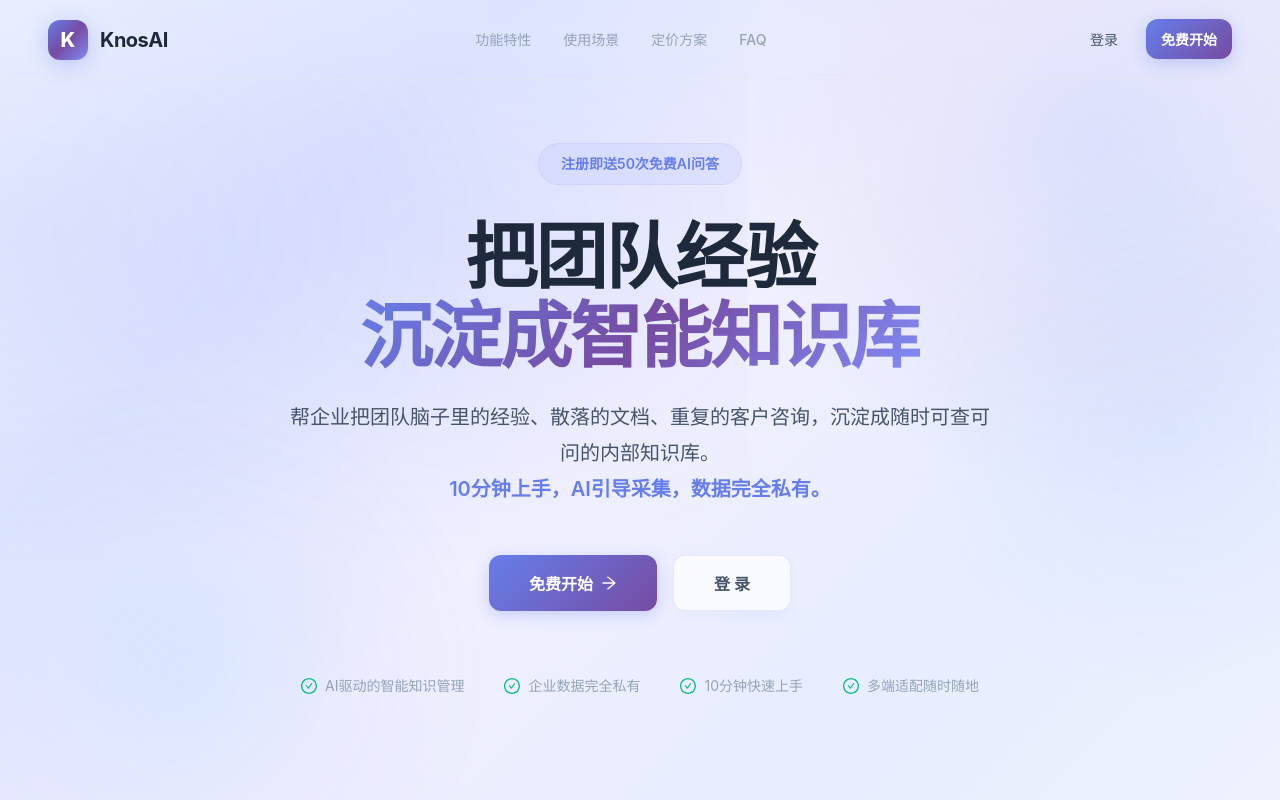
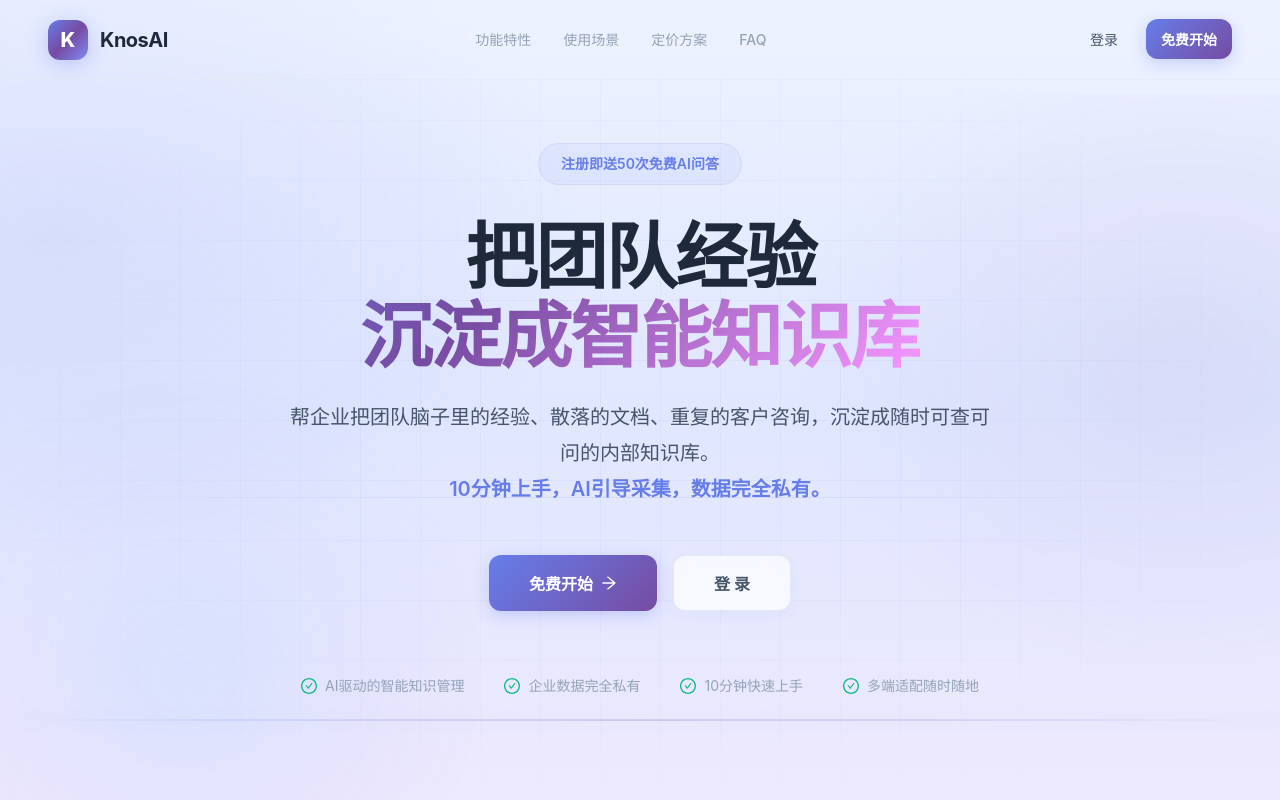
Before and after one commit to yhq927/knos, a React (Vite) app: page / in a window 1280 px wide. Shown: the top 800 px of the page. Built offline with nearby package versions, Linux system fonts and the light colour scheme.

Commit message:
feat: hero section — grid pattern, animated scan lines, gradient text animation, fix background gap

```diff
--- a/src/pages/Home/index.tsx
+++ b/src/pages/Home/index.tsx
@@ -209,23 +209,51 @@ const Home: React.FC = () => {
           style={{
             minHeight: '100vh', display: 'flex', alignItems: 'center', justifyContent: 'center',
             padding: '120px 24px 80px', position: 'relative', overflow: 'hidden',
-            background: 'transparent',
+            background: 'linear-gradient(180deg, #eef2ff 0%, #e0e7ff 50%, #ede9fe 100%)',
           }}
         >
-          {/* Animated mesh bg */}
+          {/* Grid pattern */}
+          <div style={{
+            position: 'absolute', inset: 0, zIndex: 0,
+            backgroundImage: 'linear-gradient(rgba(102,126,234,0.06) 1px, transparent 1px), linear-gradient(90deg, rgba(102,126,234,0.06) 1px, transparent 1px)',
+            backgroundSize: '60px 60px',
+            maskImage: 'radial-gradient(ellipse at 50% 50%, black 30%, transparent 80%)',
+            WebkitMaskImage: 'radial-gradient(ellipse at 50% 50%, black 30%, transparent 80%)',
+          }} />
+
+          {/* Animated horizontal scan lines */}
+          <motion.div
+            style={{
+              position: 'absolute', left: 0, right: 0, height: '2px', zIndex: 0,
+              background: 'linear-gradient(90deg, transparent 0%, rgba(102,126,234,0.15) 20%, rgba(118,75,162,0.2) 50%, rgba(102,126,234,0.15) 80%, transparent 100%)',
+              boxShadow: '0 0 20px rgba(102,126,234,0.1)',
+            }}
+            animate={{ top: ['-5%', '105%'] }}
+            transition={{ duration: 8, repeat: Infinity, ease: 'linear' }}
+          />
+          <motion.div
+            style={{
+              position: 'absolute', left: 0, right: 0, height: '1px', zIndex: 0,
+              background: 'linear-gradient(90deg, transparent 0%, rgba(129,140,248,0.12) 30%, rgba(102,126,234,0.15) 50%, rgba(129,140,248,0.12) 70%, transparent 100%)',
+            }}
+            animate={{ top: ['105%', '-5%'] }}
+            transition={{ duration: 10, repeat: Infinity, ease: 'linear', delay: 3 }}
+          />
+
+          {/* Floating gradient orbs */}
           <motion.div style={{ position: 'absolute', inset: 0, y: heroY, opacity: heroOpacity }}>
             <motion.div
               style={{
-                position: 'absolute', top: '-30%', left: '-20%', width: '80%', height: '120%',
-                background: 'radial-gradient(ellipse at 30% 50%, rgba(102,126,234,0.08) 0%, transparent 50%), radial-gradient(ellipse at 70% 50%, rgba(99,102,241,0.06) 0%, transparent 50%)',
+                position: 'absolute', top: '-20%', left: '-15%', width: '70%', height: '100%',
+                background: 'radial-gradient(ellipse at 30% 50%, rgba(102,126,234,0.12) 0%, transparent 60%)',
               }}
               animate={{ x: [0, -20, 10, 0], y: [0, -10, 20, 0] }}
               transition={{ duration: 20, repeat: Infinity, ease: 'easeInOut' }}
             />
             <motion.div
               style={{
-                position: 'absolute', top: '20%', right: '-10%', width: '50%', height: '80%',
-                background: 'radial-gradient(ellipse at 60% 40%, rgba(59,130,246,0.06) 0%, transparent 50%)',
+                position: 'absolute', top: '10%', right: '-15%', width: '60%', height: '80%',
+                background: 'radial-gradient(ellipse at 60% 40%, rgba(118,75,162,0.08) 0%, transparent 60%)',
               }}
               animate={{ x: [0, 20, -15, 0], y: [0, 15, -10, 0] }}
               transition={{ duration: 25, repeat: Infinity, ease: 'easeInOut' }}
@@ -257,10 +285,7 @@ const Home: React.FC = () => {
                 marginBottom: 24, lineHeight: 1.1, letterSpacing: '-2px',
               }}>
                 把团队经验<br />
-                <span style={{
-                  background: 'linear-gradient(135deg, #667eea 0%, #764ba2 50%, #818cf8 100%)',
-                  WebkitBackgroundClip: 'text', WebkitTextFillColor: 'transparent',
-                }}>沉淀成智能知识库</span>
+                <span className="hero-gradient-text">沉淀成智能知识库</span>
               </Title>
             </motion.div>
 
--- a/src/styles/global.css
+++ b/src/styles/global.css
@@ -326,6 +326,22 @@ a:hover { color: #764ba2; }
 /* Spin */
 .ant-spin-dot-item { background: linear-gradient(135deg, #667eea 0%, #764ba2 100%) !important; }
 
+/* Hero animated gradient text */
+.hero-gradient-text {
+  background: linear-gradient(135deg, #667eea 0%, #764ba2 25%, #f093fb 50%, #667eea 75%, #764ba2 100%);
+  background-size: 300% 300%;
+  -webkit-background-clip: text;
+  background-clip: text;
+  -webkit-text-fill-color: transparent;
+  animation: heroTextGradient 4s ease infinite;
+}
+
+@keyframes heroTextGradient {
+  0% { background-position: 0% 50%; }
+  50% { background-position: 100% 50%; }
+  100% { background-position: 0% 50%; }
+}
+
 /* Reduced motion */
 @media (prefers-reduced-motion: reduce) {
   *, *::before, *::after {
```
